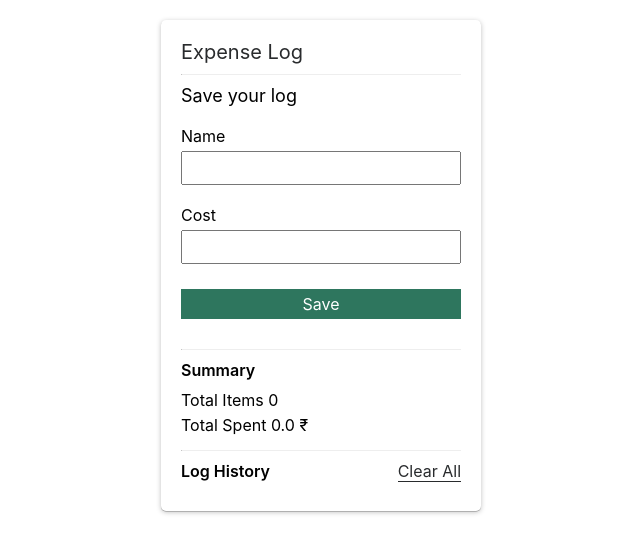
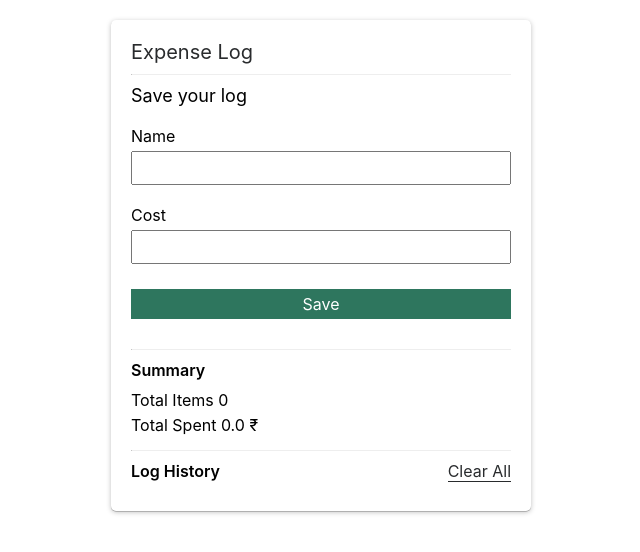
Before and after one commit to gawhar10/Expense-Log, a plain HTML site: page index.html in a window 1280 px wide. Shown: the whole page, without its empty margins (319-959 px from the left). Drawn offline with Linux system fonts and the light colour scheme.

Commit message:
modified:   styles.css

```diff
--- a/styles.css
+++ b/styles.css
@@ -20,11 +20,14 @@ html {
 }
 
 main {
-  max-width: 320px;
+  max-width: 420px;
   /* border: 1px solid grey; */
   margin: 2rem auto; /* to center container. */
-  border-radius: .5rem;
-  box-shadow: rgba(0, 0, 0, 0.25) 0px 0.0625em 0.0625em, rgba(0, 0, 0, 0.25) 0px 0.125em 0.5em, rgba(255, 255, 255, 0.1) 0px 0px 0px 1px inset;
+  border-radius: 0.5rem;
+  box-shadow:
+    rgba(0, 0, 0, 0.25) 0px 0.0625em 0.0625em,
+    rgba(0, 0, 0, 0.25) 0px 0.125em 0.5em,
+    rgba(255, 255, 255, 0.1) 0px 0px 0px 1px inset;
   padding: 2rem;
 }
 
@@ -42,7 +45,8 @@ h2 {
   font-weight: 400;
 }
 
-h3, h4 {
+h3,
+h4 {
   font-family: var(--font);
   font-size: var(--font-small);
   font-weight: 600;
@@ -61,7 +65,7 @@ form > div {
 }
 
 form > div > input {
-  margin-top: .5rem;
+  margin-top: 0.5rem;
   padding: 0.5rem 1rem;
   font-family: var(--font);
   font-size: var(--font-small);
@@ -75,7 +79,7 @@ form label {
 .warning_msg {
   font-family: var(--font);
   font-size: var(--font-small);
-  color:crimson;
+  color: crimson;
 }
 
 .save_input {
@@ -98,7 +102,7 @@ hr {
 }
 
 .summery > div > p {
-  margin-bottom: .5rem;
+  margin-bottom: 0.5rem;
 }
 
 .clear_all_btn {
@@ -134,7 +138,6 @@ img {
   width: 100%;
   height: auto;
   color: white;
-
 }
 
 .remove_btn {
@@ -147,8 +150,5 @@ img {
 @media (max-width: 460px) {
   main {
     box-shadow: none;
-    /* margin-top: 1rem; */
-    padding: 0;
-    /* border: 1px solid teal; */
   }
 }
```
